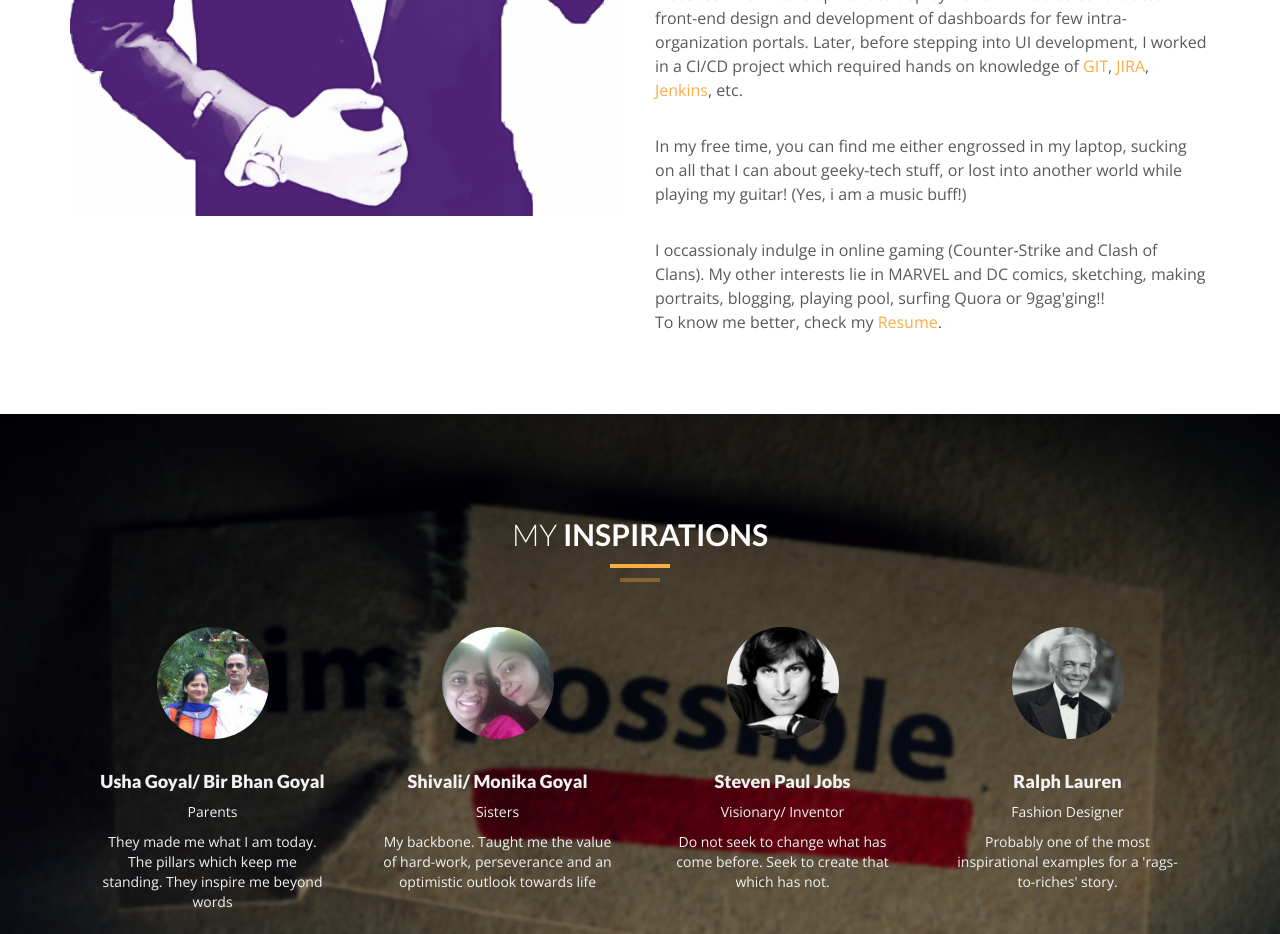
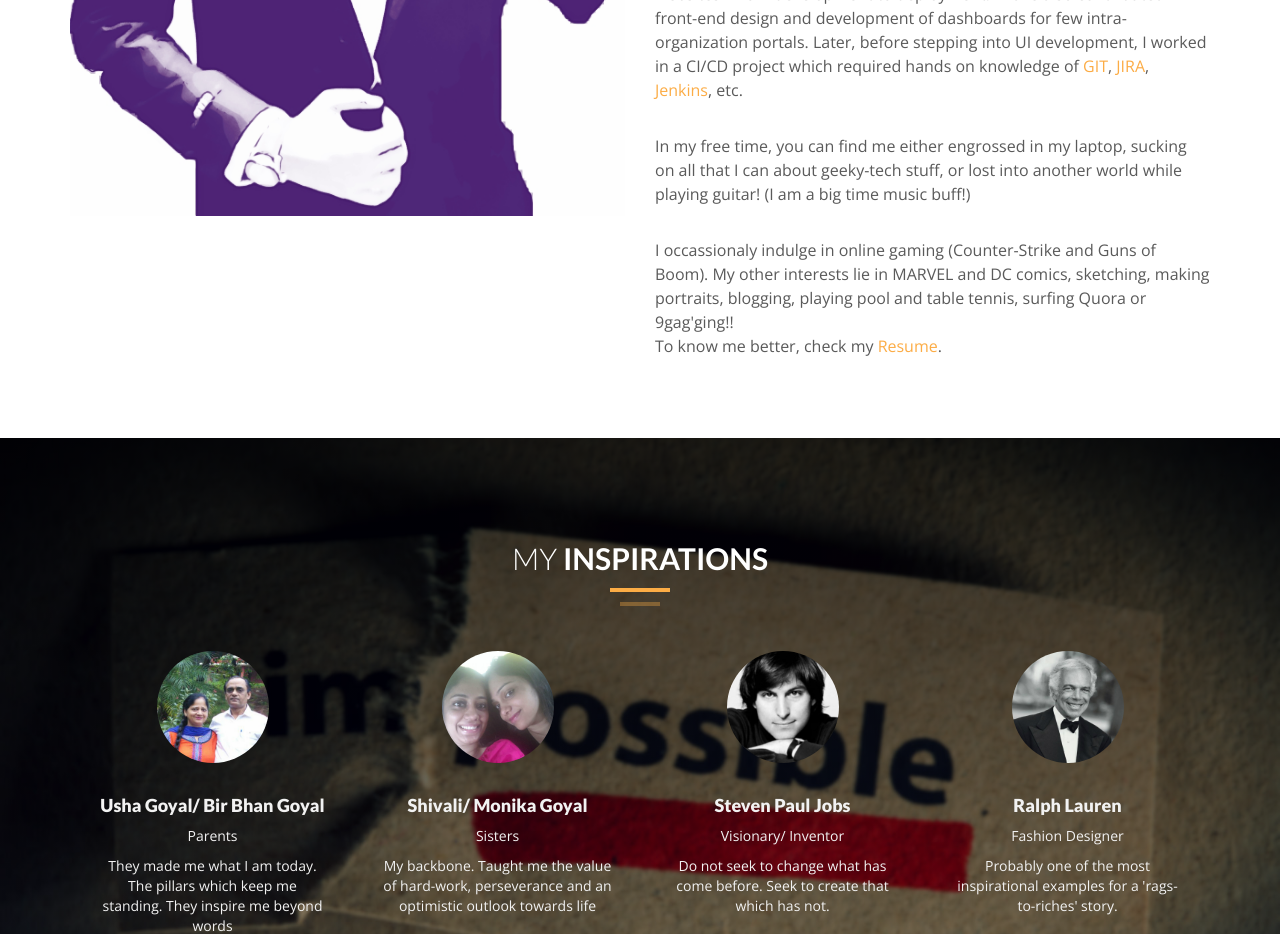
Before and after one commit to Ashygoyal/profile, a plain HTML site: page index.html in a window 1280 px wide. Shown: the part 1380-2314 px from the top of the page. Drawn offline with nearby package versions, Linux system fonts and the light colour scheme.

Commit message:
updating index.html

```diff
--- a/index.html
+++ b/index.html
@@ -125,8 +125,8 @@
                             </li>
                         </ul> <br>
 						<p class="intro">I've been working as a UI Developer since March 2016. At present, I am part of a Global Design and Customer Experience firm in Bangalore, building a product for the hospitality industry in India. <a href="https://ionicframework.com/">Ionic</a>, <a href="https://cosmicjs.com/">CosmicJS</a>, <a href="https://en.wikipedia.org/wiki/HTML5">HTML5</a>, <a href="https://developer.mozilla.org/en-US/docs/Web/CSS/CSS3">CSS3</a>, <a href="https://en.wikipedia.org/wiki/JavaScript">Javascript</a>, <a href="https://firebase.google.com/">Firebase</a>,<a href"https://cordova.apache.org/">Cordova</a>, etc. are few of the technologies/ frameworks that I am currently working with. Previously my job required me to handle L1-L2 administration and development of <a href="https://en.wikipedia.org/wiki/SharePoint">Microsoft SharePoint</a> and <a href="https://en.wikipedia.org/wiki/Microsoft_SQL_Server">Microsoft SQL Server</a> infrastructures. Moving ahead, I have been involved in end to end creation of some intranet websites - from development to deployment. I have also contributed in front-end design and development of dashboards for few intra-organization portals. Later, before stepping into UI development, I worked in a CI/CD project which required hands on knowledge of <a href="https://git-scm.com/">GIT</a>, <a href"https://en.wikipedia.org/wiki/Jira_(software)">JIRA</a>, <a href="https://jenkins.io/">Jenkins</a>, etc.</p><br>
-						<p class="intro">In my free time, you can find me either engrossed in my laptop, sucking on all that I can about geeky-tech stuff, or lost into another world while playing my guitar! (Yes, i am a music buff!)</p> <br>
-						<p class="intro">I occassionaly indulge in online gaming (Counter-Strike and Clash of Clans). My other interests lie in MARVEL and DC comics, sketching, making portraits, blogging, playing pool, surfing Quora or 9gag'ging!! <br>
+						<p class="intro">In my free time, you can find me either engrossed in my laptop, sucking on all that I can about geeky-tech stuff, or lost into another world while playing guitar! (I am a big time music buff!)</p> <br>
+						<p class="intro">I occassionaly indulge in online gaming (Counter-Strike and Guns of Boom). My other interests lie in MARVEL and DC comics, sketching, making portraits, blogging, playing pool and table tennis, surfing Quora or 9gag'ging!! <br>
                         To know me better, check my<a href="pages/CV_AG.pdf" target=_blank id="resume"> Resume</a>.
                          </p>
                     </div>
```
